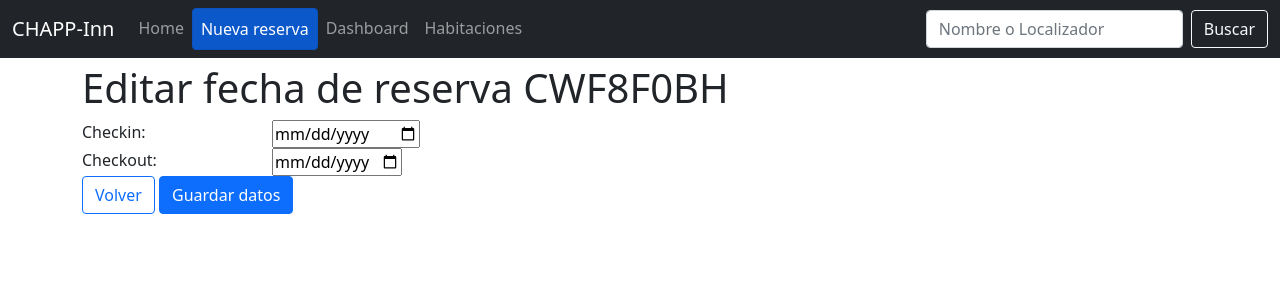
After one commit to oscarchapp/testbookingengine, a Django app: page /booking/date/5/edit in a window 1280 px wide. The commit adds this page. Shown: the top 300 px of the page. Run offline with Django 4.2, Linux system fonts and the light colour scheme; data comes from the database, SQL or seed files in the repository; both versions use the stored data as it was after the commit.

Commit message:
Implemented occupation percet in dashboard panel and implemented edit booking date

```diff
--- a/pms/forms.py
+++ b/pms/forms.py
@@ -1,34 +1,28 @@
-from datetime import datetime
 from django import forms
 from django.forms import ModelForm
-
-from .models import Booking, Customer
-
-
+from .models import Booking, Customer,Date
+from datetime import datetime
 class RoomSearchForm(ModelForm):
     class Meta:
         model = Booking
         fields = ['checkin', 'checkout', 'guests']
         labels = {
-            "guests": "Huéspedes"
-        }
+            "guests":"Huéspedes"
+            }
         widgets = {
-            'checkin': forms.DateInput(attrs={'type': 'date', 'min': datetime.today().strftime('%Y-%m-%d')}),
-            'checkout': forms.DateInput(
-                attrs={'type': 'date', 'max': datetime.today().replace(month=12, day=31).strftime('%Y-%m-%d')}),
-            'guests': forms.DateInput(attrs={'type': 'number', 'min': 1, 'max': 4}),
-        }
-
+            'checkin': forms.DateInput(attrs = {'type':'date','min':datetime.today().strftime('%Y-%m-%d')}),
+            'checkout': forms.DateInput(attrs = {'type':'date','max':datetime.today().replace(month = 12, day = 31).strftime('%Y-%m-%d')}),
+            'guests': forms.DateInput(attrs = {'type':'number','min':1,'max':4}),
+            }
 
 class CustomerForm(ModelForm):
     class Meta:
         model = Customer
         fields = "__all__"
         labels = {
-            "name": "Nombre y apellido",
-            "phone": "Teléfono"
+            "name":"Nombre y apellido",
+            "phone":"Teléfono"
         }
-
 
 class BookingForm(ModelForm):
     class Meta:
@@ -39,20 +33,31 @@ class BookingForm(ModelForm):
         widgets = {
             'checkin': forms.HiddenInput(),
             'checkout': forms.HiddenInput(),
-            'guests': forms.HiddenInput()
+            'guests':forms.HiddenInput()
         }
 
 
 class BookingFormExcluded(ModelForm):
     class Meta:
         model = Booking
-        exclude = ["customer", "room", "code"]
+        exclude = ["customer","room","code"]
         labels = {
         }
         widgets = {
             'checkin': forms.HiddenInput(),
             'checkout': forms.HiddenInput(),
-            'guests': forms.HiddenInput(),
-            'total': forms.HiddenInput(),
-            'state': forms.HiddenInput(),
+            'guests':forms.HiddenInput(),
+            'total':forms.HiddenInput(),
+            'state':forms.HiddenInput(),
         }
+
+class DateForm(ModelForm):
+    class Meta:
+        model = Booking
+        exclude = ["customer","room","code","guests","state", "total"]
+        labels = {
+        }
+        widgets = {
+            'checkin': forms.DateInput(attrs = {'type':'date','min':datetime.today().strftime('%Y-%m-%d')}),
+            'checkout': forms.DateInput(attrs = {'type':'date','max':datetime.today().replace(month = 12, day = 31).strftime('%Y-%m-%d')})
+        }
--- a/pms/templates/dashboard.html
+++ b/pms/templates/dashboard.html
@@ -22,6 +22,10 @@
             <h5 class="small">Total facturado</h5>
             <h1 class="dashboard-value">€ {% if dashboard.invoiced.total__sum == None %}0.00{% endif %} {{dashboard.invoiced.total__sum|floatformat:2}}</h1>
         </div>
+        <div class="card text-white p-3 card-customization" style="background-color: #7fe5ff;">
+            <h5 class="small">Porcentaje ocupación</h5>
+            <h1 class="dashboard-value"> % {{dashboard.occupation}}</h1>
+        </div>
     </div>
 </div>
 {% endblock content%}
--- /dev/null
+++ b/pms/templates/edit_booking_date.html
@@ -0,0 +1,23 @@
+{% extends "main.html"%}
+
+{% block content %}
+<h1>Editar fecha de reserva {{booking}} </h1>
+<form action="" method="post">
+
+    {% csrf_token%}
+    {% for field in date_form %}
+    <div class="row">
+        <div class="col-md-2">
+            {{field.label_tag}}
+        </div>
+        <div class="col">
+            {{field}}
+        </div>
+    </div>
+    {% endfor %}
+    <a class="btn btn-outline-primary" href="{% url 'home' %}">Volver</a>
+    <button class="btn btn-primary" type="submit">Guardar datos</button>
+</form>
+
+
+{% endblock content%}
--- a/pms/templates/home.html
+++ b/pms/templates/home.html
@@ -69,6 +69,10 @@
                 </div>
                 <div class="col">
 
+                    <a href="{% url 'edit_booking_date' pk=booking.id%} " >Editar fecha de reserva</a>
+                </div>
+                <div class="col">
+
                 </div>
                 <div class="col">
 
--- a/pms/urls.py
+++ b/pms/urls.py
@@ -1,15 +1,16 @@
 from django.urls import path
-
 from . import views
 
 urlpatterns = [
-    path("", views.HomeView.as_view(), name="home"),
-    path("search/room/", views.RoomSearchView.as_view(), name="search"),
-    path("search/booking/", views.BookingSearchView.as_view(), name="booking_search"),
-    path("booking/<str:pk>/", views.BookingView.as_view(), name="booking"),
-    path("booking/<str:pk>/edit", views.EditBookingView.as_view(), name="edit_booking"),
-    path("booking/<str:pk>/delete", views.DeleteBookingView.as_view(), name="delete_booking"),
-    path("rooms/", views.RoomsView.as_view(), name="rooms"),
-    path("room/<str:pk>/", views.RoomDetailsView.as_view(), name="room_details"),
-    path("dashboard/", views.DashboardView.as_view(), name="dashboard")
+    path("",views.HomeView.as_view(),name = "home"),
+    path("search/room/",views.RoomSearchView.as_view(),name = "search"),
+    path("search/booking/",views.BookingSearchView.as_view(),name = "booking_search"),
+    path("filter/room/",views.RoomsSearchedView.as_view(),name = "room_search"),
+    path("booking/<str:pk>/",views.BookingView.as_view(),name = "booking"),
+    path("booking/<str:pk>/edit",views.EditBookingView.as_view(),name = "edit_booking"),
+    path("booking/date/<str:pk>/edit",views.EditBookingDateView.as_view(),name = "edit_booking_date"),
+    path("booking/<str:pk>/delete",views.DeleteBookingView.as_view(),name = "delete_booking"),
+    path("rooms/",views.RoomsView.as_view(),name = "rooms"),
+    path("room/<str:pk>/",views.RoomDetailsView.as_view(),name = "room_details"),
+    path("dashboard/",views.DashboardView.as_view(),name = "dashboard")
 ]
--- a/pms/views.py
+++ b/pms/views.py
@@ -1,246 +1,296 @@
-from django.db.models import F, Q, Count, Sum
+from msilib.schema import Error
+from django.http import HttpResponse
 from django.shortcuts import render, redirect
+from django.views import View
+from .models import Room
+from .forms import *
+from django.db.models import F,Q, Count, Sum
+from .form_dates import Ymd
+from django.views.decorators.csrf import ensure_csrf_cookie
 from django.utils.decorators import method_decorator
-from django.views import View
-from django.views.decorators.csrf import ensure_csrf_cookie
-
-from .form_dates import Ymd
-from .forms import *
-from .models import Room
 from .reservation_code import generate
-
+# Create your views here.
 
 class BookingSearchView(View):
-    # renders search results for bookingings
-    def get(self, request):
+    #renders search results for bookingings
+    def get(self,request):
         query = request.GET.dict()
-        if (not "filter" in query):
+        if(not "filter" in query):
             return redirect("/")
         bookings = (Booking.objects
-                    .filter(Q(code__icontains=query['filter']) | Q(customer__name__icontains=query['filter']))
-                    .order_by("-created"))
+            .filter(Q(code__icontains = query['filter']) | Q(customer__name__icontains = query['filter']))
+            .order_by("-created"))
         room_search_form = RoomSearchForm()
         context = {
-            'bookings': bookings,
-            'form': room_search_form,
-            'filter': True
+            'bookings':bookings,
+            'form':room_search_form,
+            'filter':True
         }
-        return render(request, "home.html", context)
+        return render(request,"home.html",context)
 
 
 class RoomSearchView(View):
-    # renders the search form
-    def get(self, request):
+    #renders the search form
+    def get(self,request):
         room_search_form = RoomSearchForm()
         context = {
-            'form': room_search_form
+            'form':room_search_form
         }
 
-        return render(request, "booking_search_form.html", context)
+        return render(request,"booking_search_form.html",context)
 
-    # renders the search results of available rooms by date and guests
-    def post(self, request):
+    #renders the search results of available rooms by date and guests
+    def post(self,request):
         query = request.POST.dict()
-        # calculate number of days in the hotel
+        #calculate number of days in the hotel
         checkin = Ymd.Ymd(query['checkin'])
         checkout = Ymd.Ymd(query['checkout'])
-        total_days = checkout - checkin
-        # get available rooms and total according to dates and guests
+        total_days = checkout-checkin
+        #get available rooms and total according to dates and guests
         filters = {
-            'room_type__max_guests__gte': query['guests']
+            'room_type__max_guests__gte':query['guests']
+            }
+        exclude = {
+            'booking__checkin__lte':query['checkout'],
+            'booking__checkout__gte':query['checkin'],
+            'booking__state__exact':"NEW"
+            }
+        rooms = (Room.objects
+            .filter(**filters)
+            .exclude(**exclude)
+            .annotate(total = total_days*F('room_type__price'))
+            .order_by("room_type__max_guests","name")
+            )
+        total_rooms = (Room.objects
+            .filter(**filters)
+            .values("room_type__name","room_type")
+            .exclude(**exclude)
+            .annotate(total = Count('room_type'))
+            .order_by("room_type__max_guests"))
+        #prepare context data for template
+        data = {
+            'total_days':total_days
         }
-        exclude = {
-            'booking__checkin__lte': query['checkout'],
-            'booking__checkout__gte': query['checkin'],
-            'booking__state__exact': "NEW"
-        }
-        rooms = (Room.objects
-                 .filter(**filters)
-                 .exclude(**exclude)
-                 .annotate(total=total_days * F('room_type__price'))
-                 .order_by("room_type__max_guests", "name")
-                 )
-        total_rooms = (Room.objects
-                       .filter(**filters)
-                       .values("room_type__name", "room_type")
-                       .exclude(**exclude)
-                       .annotate(total=Count('room_type'))
-                       .order_by("room_type__max_guests"))
-        # prepare context data for template
-        data = {
-            'total_days': total_days
-        }
-        # pass the actual url query to the template
+        #pass the actual url query to the template
         url_query = request.POST.urlencode()
         context = {
-            "rooms": rooms,
-            "total_rooms": total_rooms,
-            "query": query,
-            "url_query": url_query,
-            "data": data
-        }
-        return render(request, "search.html", context)
-
+            "rooms":rooms,
+            "total_rooms":total_rooms,
+            "query":query,
+            "url_query":url_query,
+            "data":data
+            }
+        return render(request,"search.html",context)
 
 class HomeView(View):
-    # renders home page with all the bookingings order by date of creation
-    def get(self, request):
+    #renders home page with all the bookingings order by date of creation
+    def get(self,request):
         bookings = Booking.objects.all().order_by("-created")
         context = {
-            'bookings': bookings
+            'bookings':bookings
         }
-        return render(request, "home.html", context)
-
+        return render(request,"home.html",context)
 
 class BookingView(View):
     @method_decorator(ensure_csrf_cookie)
-    def post(self, request, pk):
-        # check if customer form is ok
-        customer_form = CustomerForm(request.POST, prefix="customer")
+    def post(self, request,pk):
+        #check if customer form is ok
+        customer_form = CustomerForm(request.POST,prefix = "customer")
         if customer_form.is_valid():
-            # save customer data
+            #save customer data
             customer = customer_form.save()
-            # add the customer id to the booking form
+            #add the customer id to the booking form
             temp_POST = request.POST.copy()
             temp_POST.update({
-                'booking-customer': customer.id,
-                'booking-room': pk,
-                'booking-code': generate.get()})
-            # if ok, save booking data
-            booking_form = BookingForm(temp_POST, prefix="booking")
+                'booking-customer':customer.id,
+                'booking-room':pk,
+                'booking-code':generate.get()})
+            #if ok, save booking data
+            booking_form = BookingForm(temp_POST,prefix = "booking")
             if booking_form.is_valid():
                 booking_form.save()
         return redirect('/')
 
-    def get(self, request, pk):
-        # renders the form for booking confirmation.
+    def get(self,request,pk):
+        #renders the form for booking confirmation.
         # It returns 2 forms, the one with the booking info is hidden
-        # The second form is for the customer information
+        #The second form is for the customer information
 
         query = request.GET.dict()
-        room = Room.objects.get(id=pk)
+        room = Room.objects.get(id = pk)
         checkin = Ymd.Ymd(query['checkin'])
         checkout = Ymd.Ymd(query['checkout'])
-        total_days = checkout - checkin
-        total = total_days * room.room_type.price  # total amount to be paid
+        total_days = checkout-checkin
+        total = total_days*room.room_type.price #total amount to be paid
         query['total'] = total
         url_query = request.GET.urlencode()
-        booking_form = BookingFormExcluded(prefix="booking", initial=query)
-        customer_form = CustomerForm(prefix="customer")
+        booking_form = BookingFormExcluded(prefix = "booking",initial = query)
+        customer_form = CustomerForm(prefix = "customer")
         context = {
-            "url_query": url_query,
-            "room": room,
-            "booking_form": booking_form,
-            "customer_form": customer_form
-        }
-        return render(request, "booking.html", context)
-
+            "url_query":url_query,
+            "room":room,
+            "booking_form":booking_form,
+            "customer_form":customer_form
+            }
+        return render(request,"booking.html",context)
 
 class DeleteBookingView(View):
-    # renders the booking deletion form
-    def get(self, request, pk):
+    #renders the booking deletion form
+    def get(self,request,pk):
+
         booking = Booking.objects.get(id=pk)
         context = {
-            'booking': booking
+            'booking':booking
         }
-        return render(request, "delete_booking.html", context)
+        return render(request,"delete_booking.html",context)
 
-    # deletes the booking
-    def post(self, request, pk):
+    #deletes the booking
+    def post(self,request,pk):
         Booking.objects.filter(id=pk).update(state="DEL")
         return redirect("/")
 
 
 class EditBookingView(View):
-    # renders the booking edition form
-    def get(self, request, pk):
+    #renders the booking edition form
+    def get(self,request,pk):
+
         booking = Booking.objects.get(id=pk)
-        booking_form = BookingForm(prefix="booking", instance=booking)
-        customer_form = CustomerForm(prefix="customer", instance=booking.customer)
+        booking_form = BookingForm(prefix="booking",instance=booking)
+        customer_form = CustomerForm(prefix="customer",instance=booking.customer)
         context = {
-            'booking_form': booking_form,
-            'customer_form': customer_form
+            'booking_form':booking_form,
+            'customer_form':customer_form
 
         }
-        return render(request, "edit_booking.html", context)
+        return render(request,"edit_booking.html",context)
 
-    # updates the customer form
+    #updates the customer form
     @method_decorator(ensure_csrf_cookie)
-    def post(self, request, pk):
+    def post(self,request,pk):
         booking = Booking.objects.get(id=pk)
-        customer_form = CustomerForm(request.POST, prefix="customer", instance=booking.customer)
+        customer_form = CustomerForm(request.POST,prefix = "customer",instance=booking.customer)
         if customer_form.is_valid():
             customer_form.save()
             return redirect("/")
 
+class DashboardView(View):
+    def get(self,request):
+        from datetime import date, time, datetime
+        today=date.today()
 
-class DashboardView(View):
-    def get(self, request):
-        from datetime import date, time, datetime
-        today = date.today()
-
-        # get bookings created today
+        #get bookings created today
         today_min = datetime.combine(today, time.min)
         today_max = datetime.combine(today, time.max)
-        today_range = (today_min, today_max)
+        today_range=(today_min, today_max)
         new_bookings = (Booking.objects
-                        .filter(created__range=today_range)
-                        .values("id")
-                        ).count()
+            .filter(created__range=today_range)
+            .values("id")
+            ).count()
 
-        # get incoming guests
+        #get incoming guests
         incoming = (Booking.objects
-                    .filter(checkin=today)
-                    .exclude(state="DEL")
-                    .values("id")
-                    ).count()
+            .filter(checkin=today)
+            .exclude(state="DEL")
+            .values("id")
+            ).count()
 
-        # get outcoming guests
+        #get outcoming guests
         outcoming = (Booking.objects
-                     .filter(checkout=today)
-                     .exclude(state="DEL")
-                     .values("id")
-                     ).count()
+            .filter(checkout=today)
+            .exclude(state="DEL")
+            .values("id")
+            ).count()
 
-        # get outcoming guests
+        #get outcoming guests
         invoiced = (Booking.objects
-                    .filter(created__range=today_range)
-                    .exclude(state="DEL")
-                    .aggregate(Sum('total'))
-                    )
+            .filter(created__range=today_range)
+            .exclude(state="DEL")
+            .aggregate(Sum('total'))
+        )
 
-        # preparing context data
+        #get  occupation percent
+        all_rooms = Room.objects.all().count()
+        occupation = new_bookings / all_rooms
+
+        #preparing context data
         dashboard = {
-            'new_bookings': new_bookings,
-            'incoming_guests': incoming,
-            'outcoming_guests': outcoming,
-            'invoiced': invoiced
+            'new_bookings':new_bookings,
+            'incoming_guests':incoming,
+            'outcoming_guests':outcoming,
+            'invoiced':invoiced,
+            'occupation':occupation
 
         }
-
+        print(dashboard)
         context = {
-            'dashboard': dashboard
+            'dashboard':dashboard
         }
-        return render(request, "dashboard.html", context)
-
+        return render(request,"dashboard.html",context)
 
 class RoomDetailsView(View):
-    def get(self, request, pk):
-        # renders room details
+    def get(self,request,pk):
+        #renders room details
         room = Room.objects.get(id=pk)
         bookings = room.booking_set.all()
         context = {
-            'room': room,
-            'bookings': bookings}
+            'room':room,
+            'bookings':bookings}
         print(context)
-        return render(request, "room_detail.html", context)
+        return render(request,"room_detail.html",context)
 
 
 class RoomsView(View):
-    def get(self, request):
-        # renders a list of rooms
-        rooms = Room.objects.all().values("name", "room_type__name", "id")
+    def get(self,request):
+        #renders a list of rooms
+
+        rooms = Room.objects.all().values("name","room_type__name","id")
         context = {
-            'rooms': rooms
+            'rooms':rooms
         }
-        return render(request, "rooms.html", context)
+        return render(request,"rooms.html",context)
+
+class RoomsSearchedView(View):
+    @method_decorator(ensure_csrf_cookie)
+    def get(self,request):
+        #renders a list of rooms searched
+        querie =request.GET.dict()
+        name_room = querie['filter_room']
+        rooms = Room.objects.filter(name__startswith=name_room)
+        context = {
+            'rooms':rooms
+        }
+        return render(request,"rooms.html",context)
+
+
+#This function should be in other folder like services, but for the character about the test I implemented here.
+def check_availability(checkin, checkout, room):
+
+        booking_avalible = Booking.objects.filter(room=room, checkin=checkin, checkout=checkout).count()
+        if booking_avalible > 0:
+            return True
+        return False
+
+class EditBookingDateView(View):
+    @method_decorator(ensure_csrf_cookie)
+    def get(self,request,pk):
+
+        booking = Booking.objects.get(id=pk)
+        date_form = DateForm()
+        context = {
+            'date_form':date_form,
+            "booking":booking
+
+        }
+        return render(request,"edit_booking_date.html",context)
+
+    @method_decorator(ensure_csrf_cookie)
+    def post(self,request,pk):
+        booking = Booking.objects.filter(id=pk)
+        room = Room.objects.get(id=pk)
+        date_form = DateForm(request.POST)
+        checkin = request.POST["checkin"]
+        checkout = request.POST["checkout"]
+        if date_form.is_valid() and check_availability(checkin, checkout, room):
+            booking.update(checkin=request.POST["checkin"],checkout=request.POST["checkout"])
+            return redirect("/")
+        return HttpResponse("No hay disponibilidad para las fechas seleccionadas.", status=404)
```
Also changed, not shown: pms/models.py (+18 -14 lines), db.sqlite3.
